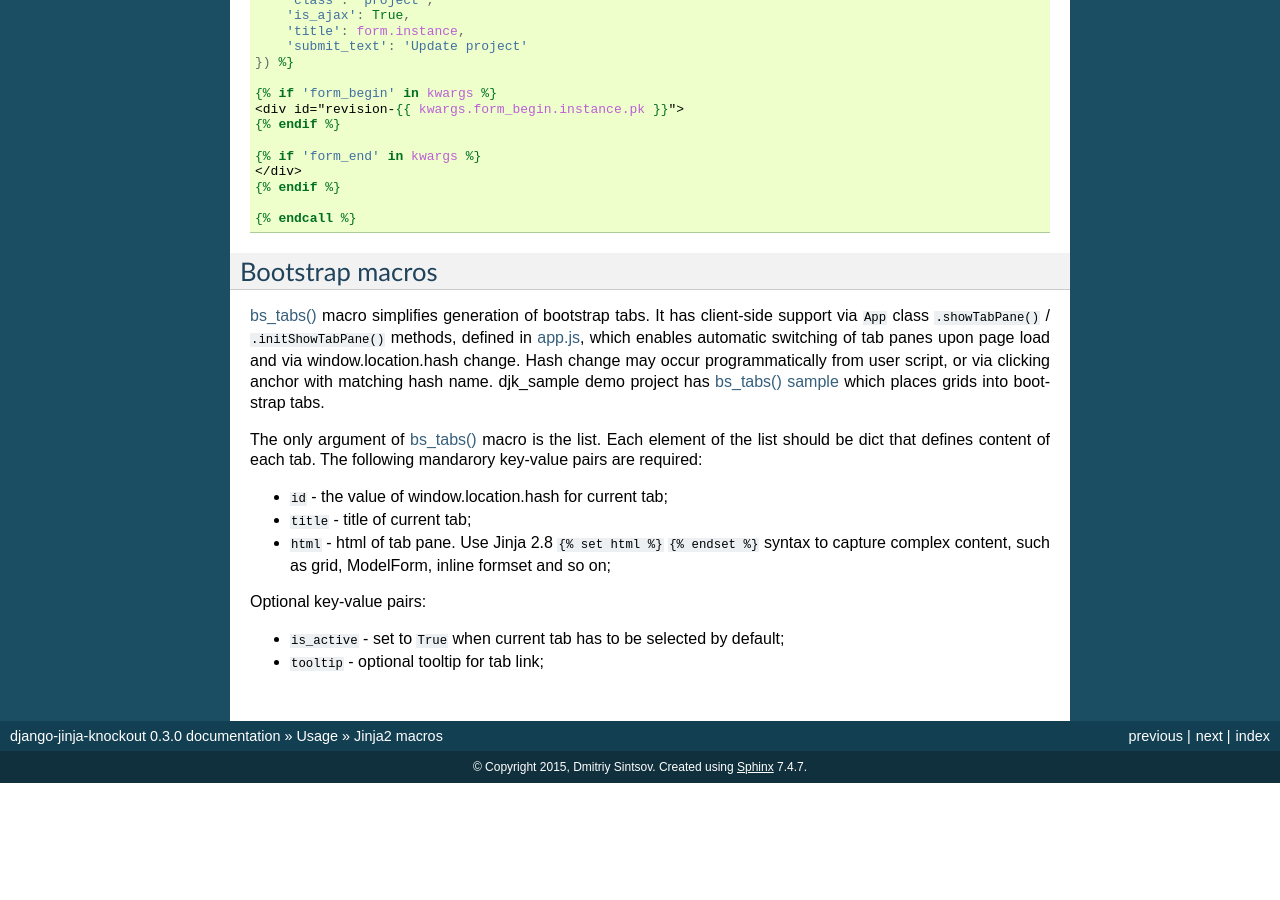
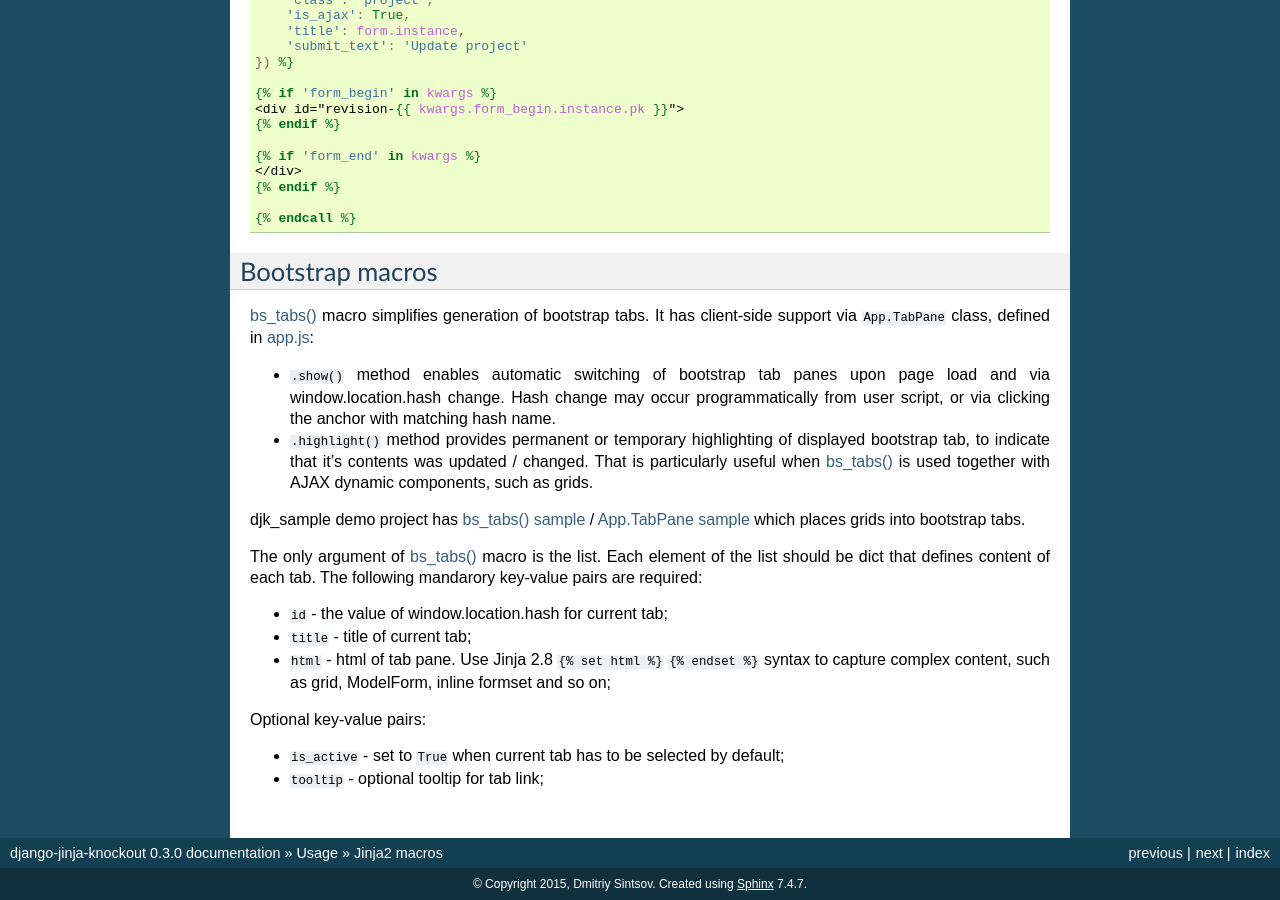
Before and after one commit to Dmitri-Sintsov/django-jinja-knockout, a Sphinx documentation site: the page built from docs/macros.rst, in a window 1280 px wide and 900 px high, scrolled down 3441 px. Built offline with Sphinx 7.4.7, drawn with Linux system fonts in a browser that asks for light colours; before the commit the page ends 4224 px from its top, so only the background shows below that.

Commit message:
Update HISTORY.rst / macros.rst documentation.

```diff
--- a/HISTORY.rst
+++ b/HISTORY.rst
@@ -124,3 +124,8 @@ widgets.py
 If form that defined widget uses ``WidgetInstancsMixin`` and model field instance has ``get_str_fields()`` method
 implemented, such field will be auto-rendered via ``print_list_group()`` / ``print_bs_well()`` functions of ``tpl``
 modile to produce structured output.
+
+ko_grid_body.htm
+~~~~~~~~~~~~~~~~
+*  Fixed ``ko_grid_body()`` macro not including underscore.js templates copied with different ``template_id`` when these
+   templates were called from related underscore.js templates.
--- a/docs/macros.rst
+++ b/docs/macros.rst
@@ -10,6 +10,7 @@ Jinja2 macros
 .. _bs_tabs(): https://github.com/Dmitri-Sintsov/django-jinja-knockout/blob/master/django_jinja_knockout/jinja2/bs_tabs.htm
 
 .. _bs_tabs() sample: https://github.com/Dmitri-Sintsov/djk-sample/search?utf8=%E2%9C%93&q=bs_tabs
+.. _App.TabPane sample: https://github.com/Dmitri-Sintsov/djk-sample/search?utf8=%E2%9C%93&q=App.TabPane
 
 .. highlight:: jinja
 
@@ -219,11 +220,17 @@ Wrapping each form of formset with div with custom attributes (to process these
 Bootstrap macros
 ----------------
 
-`bs_tabs()`_ macro simplifies generation of bootstrap tabs. It has client-side support via ``App`` class
-``.showTabPane()`` / ``.initShowTabPane()`` methods, defined in `app.js`_, which enables automatic switching of tab
-panes upon page load and via window.location.hash change. Hash change may occur programmatically from user script, or
-via clicking anchor with matching hash name. djk_sample demo project has `bs_tabs() sample`_ which places grids into
-bootstrap tabs.
+`bs_tabs()`_ macro simplifies generation of bootstrap tabs. It has client-side support via ``App.TabPane`` class,
+defined in `app.js`_:
+
+* ``.show()`` method enables automatic switching of bootstrap tab panes upon page load and via window.location.hash
+  change. Hash change may occur programmatically from user script, or via clicking the anchor with matching hash name.
+* ``.highlight()`` method provides permanent or temporary highlighting of displayed bootstrap tab, to indicate that
+  it's contents was updated / changed. That is particularly useful when `bs_tabs()`_ is used together with AJAX
+  dynamic components, such as grids.
+
+djk_sample demo project has `bs_tabs() sample`_ / `App.TabPane sample`_ which places grids into bootstrap tabs.
+
 
 The only argument of `bs_tabs()`_ macro is the list. Each element of the list should be dict that defines content of
 each tab. The following mandarory key-value pairs are required:
```
